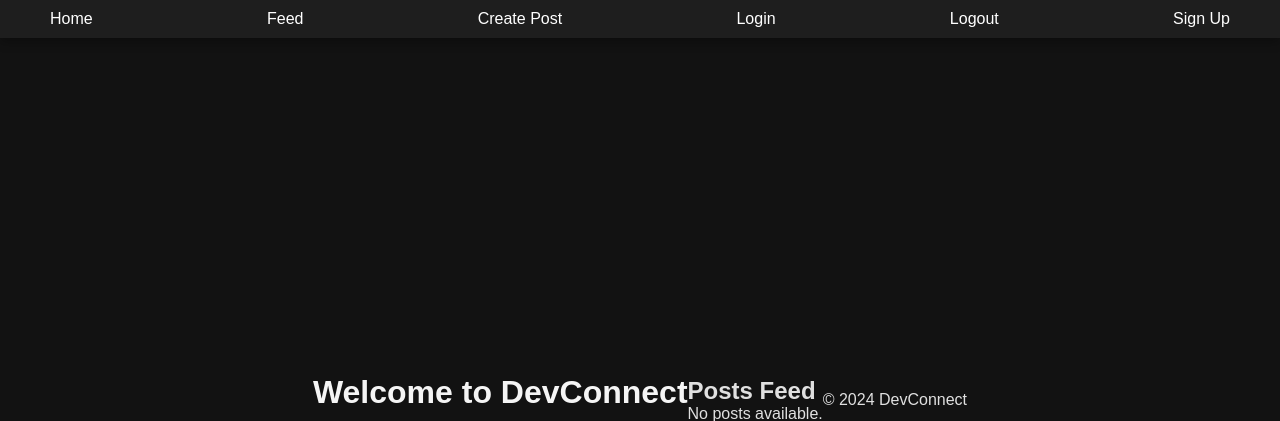
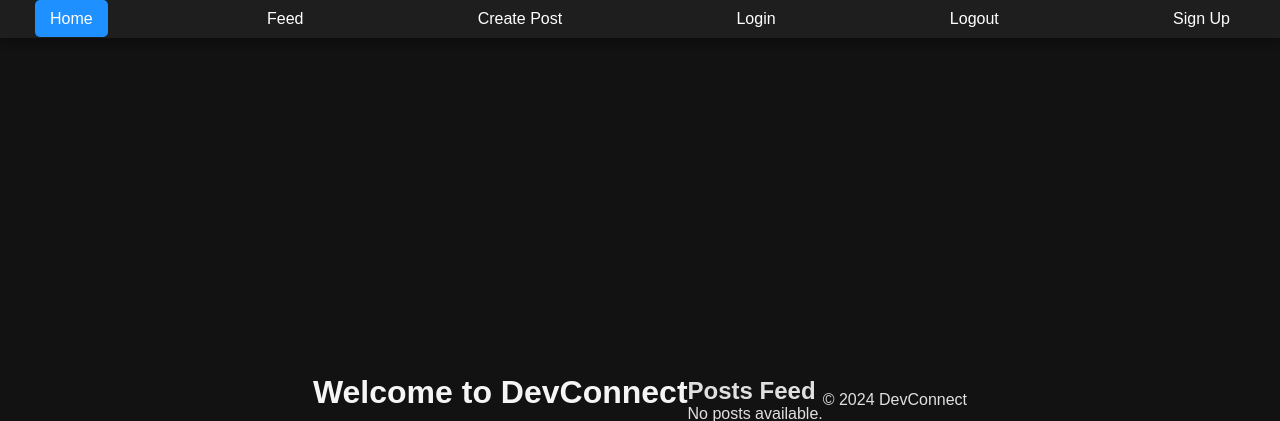
Before and after one commit to Seafzz/pp4, a Django app: template social/templates/feed.html in a window 1280 px wide, with the pointer over the restyled element. Shown: the top 421 px of the page. Run offline with Django 3.2, Linux system fonts and the light colour scheme; the template is opened without the code that fills it, so the values that code supplies are empty.

Commit message:
added a hover effect to nav ul li

```diff
--- a/static/css/style.css
+++ b/static/css/style.css
@@ -50,6 +50,10 @@ nav ul li a {
     padding: 10px 15px;
     border-radius: 5px;
     transition: background-color 0.3s ease;
+}
+
+nav ul li a:hover {
+    background-color: #1e90ff; /* Blue highlight on hover */
 }
 
 
```
